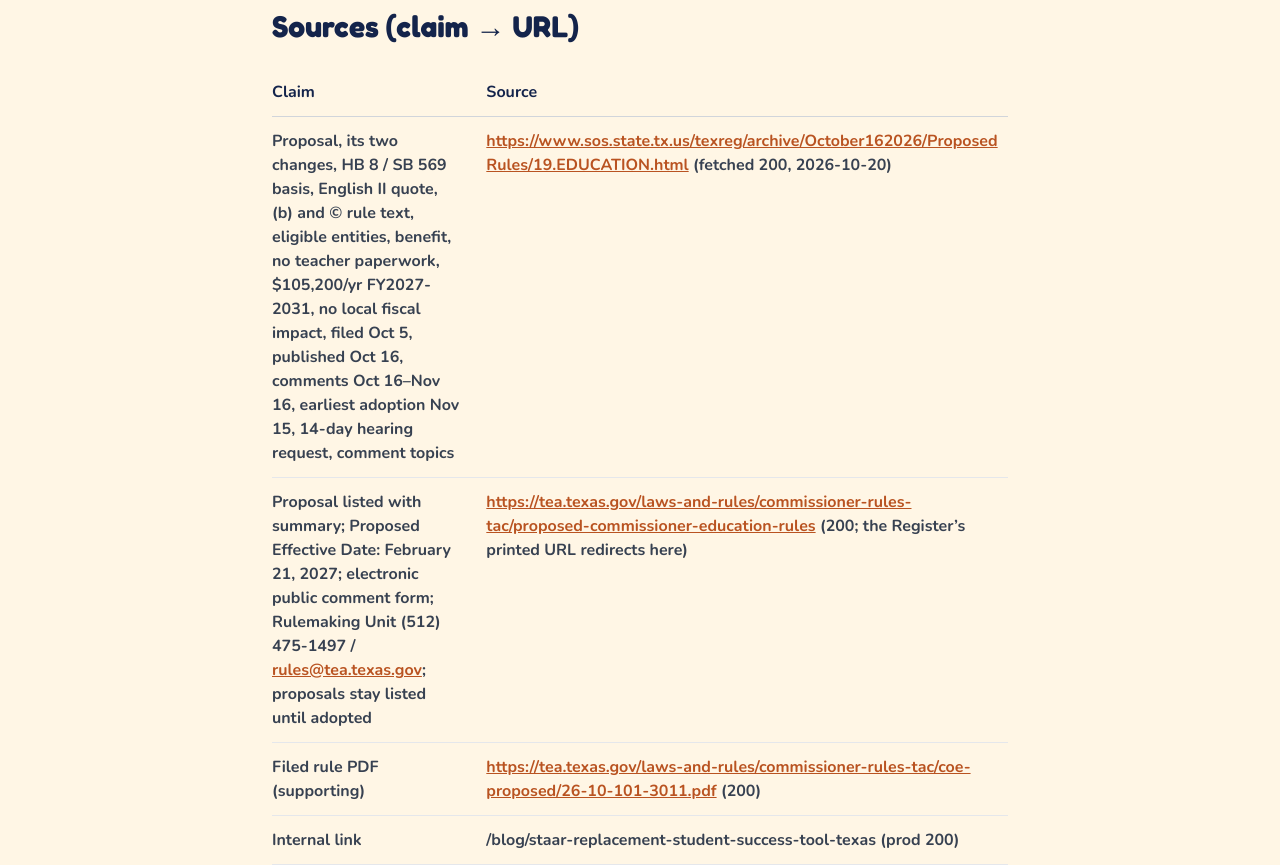
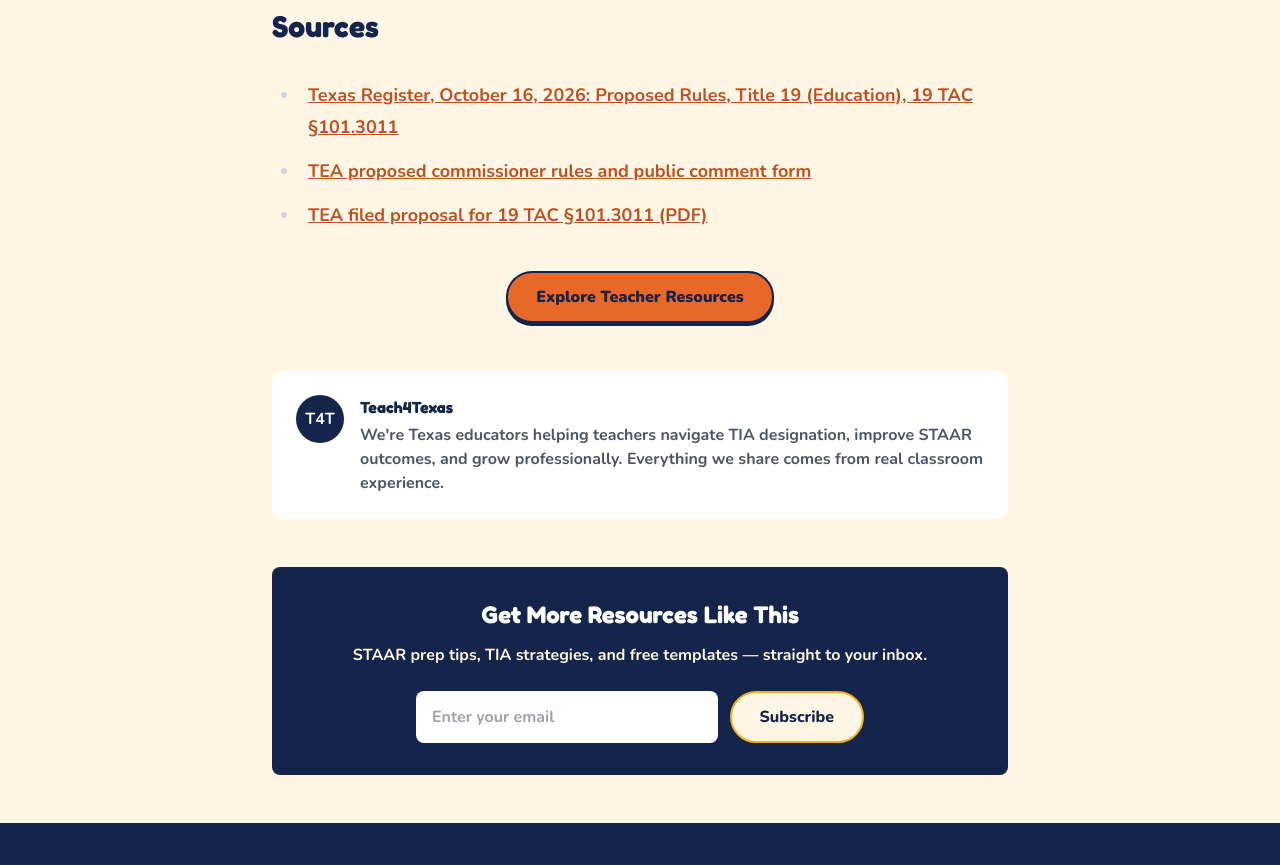
Before and after one commit to asj412-cpu/teach4texas, an Astro site: page /blog/proposed-rule-english-ii-eoc-remote-testing-texas in a window 1280 px wide. Shown: the part 5010-5875 px from the top of the page. Built offline with nearby package versions, Linux system fonts and the light colour scheme; Astro itself is replaced by a stand-in of ours.

Commit message:
Blog 2026-10-20: replace internal Sources table with plain external Sources list (QA P1s)

```diff
--- a/src/content/blog/proposed-rule-english-ii-eoc-remote-testing-texas.md
+++ b/src/content/blog/proposed-rule-english-ii-eoc-remote-testing-texas.md
@@ -96,12 +96,8 @@ The comment period ends November 16, 2026 ([Texas Register](https://www.sos.stat
 
 ---
 
-## Sources (claim → URL)
+## Sources
 
-| Claim | Source |
-|---|---|
-| Proposal, its two changes, HB 8 / SB 569 basis, English II quote, (b) and (c) rule text, eligible entities, benefit, no teacher paperwork, $105,200/yr FY2027-2031, no local fiscal impact, filed Oct 5, published Oct 16, comments Oct 16–Nov 16, earliest adoption Nov 15, 14-day hearing request, comment topics | https://www.sos.state.tx.us/texreg/archive/October162026/Proposed%20Rules/19.EDUCATION.html (fetched 200, 2026-10-20) |
-| Proposal listed with summary; Proposed Effective Date: February 21, 2027; electronic public comment form; Rulemaking Unit (512) 475-1497 / rules@tea.texas.gov; proposals stay listed until adopted | https://tea.texas.gov/laws-and-rules/commissioner-rules-tac/proposed-commissioner-education-rules (200; the Register's printed URL redirects here) |
-| Filed rule PDF (supporting) | https://tea.texas.gov/laws-and-rules/commissioner-rules-tac/coe-proposed/26-10-101-3011.pdf (200) |
-| Internal link | /blog/staar-replacement-student-success-tool-texas (prod 200) |
-| TPT 17493531, 17493627, 17468013 | catalog hrefs on main, each 200 |
+- [Texas Register, October 16, 2026: Proposed Rules, Title 19 (Education), 19 TAC §101.3011](https://www.sos.state.tx.us/texreg/archive/October162026/Proposed%20Rules/19.EDUCATION.html)
+- [TEA proposed commissioner rules and public comment form](https://tea.texas.gov/laws-and-rules/commissioner-rules-tac/proposed-commissioner-education-rules)
+- [TEA filed proposal for 19 TAC §101.3011 (PDF)](https://tea.texas.gov/laws-and-rules/commissioner-rules-tac/coe-proposed/26-10-101-3011.pdf)
```
